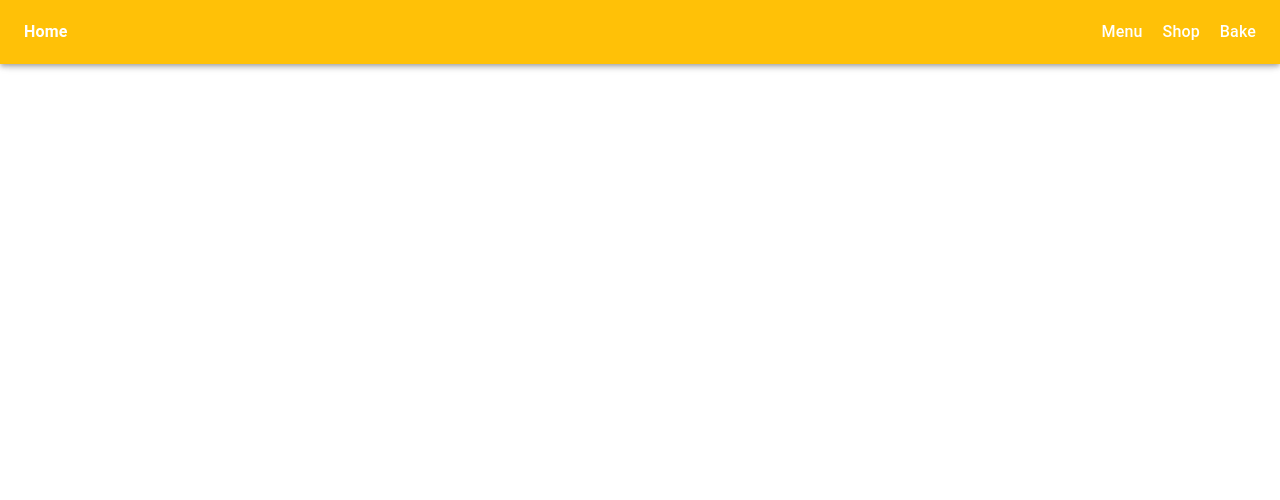
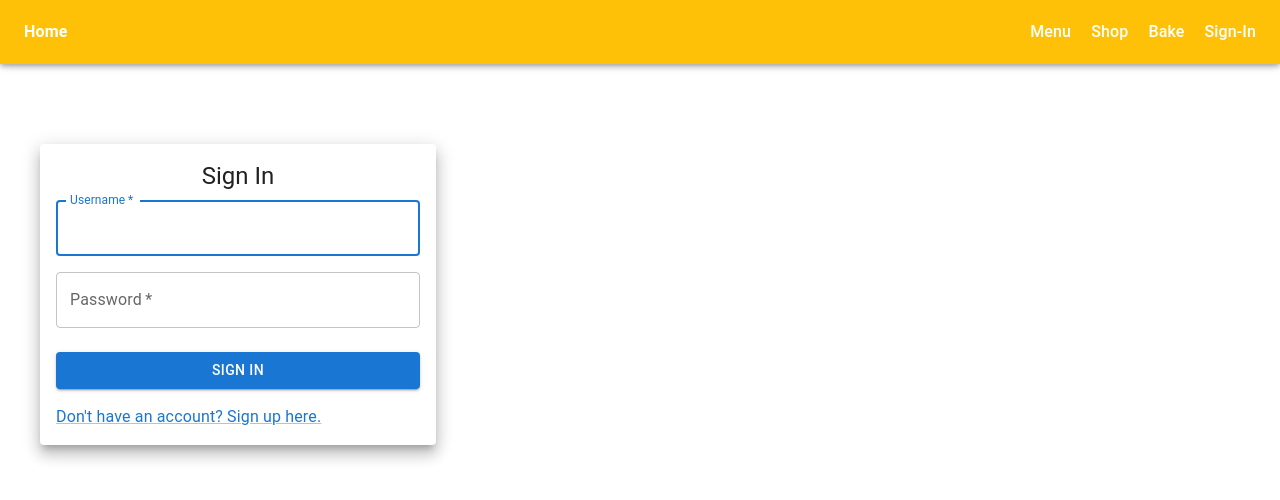
Before and after one commit to uclaacm/cookie-jar, a React (Vite) app: page /signin in a window 1280 px wide. Before the commit this address had no page. Shown: the top 500 px of the page. Built offline with nearby package versions, Linux system fonts and the light colour scheme.

Commit message:
Create sign-in page (#30)

```diff
--- a/src/App.tsx
+++ b/src/App.tsx
@@ -6,6 +6,7 @@ import Home from './components/Home'; // Import Home
 import Menu from './components/Menu'; // Import Menu
 import Shop from './components/Shop'; // Import Shop
 import Bake from './components/Bake'; // Import Bake
+import SignIn from './components/SignIn'; // Import SignIn
 
 const App: React.FC = () => {
   return (
@@ -15,6 +16,7 @@ const App: React.FC = () => {
         <Route path="/menu" element={<Menu />} />
         <Route path="/shop" element={<Shop />} />
         <Route path="/bake" element={<Bake />} />
+        <Route path="/signin" element={<SignIn />} />
       </Routes>
     </Layout>
   );
--- a/src/components/Layout.tsx
+++ b/src/components/Layout.tsx
@@ -44,6 +44,7 @@ const Layout: React.FC<LayoutProps> = ({ children }) => {
                     <Link to="/menu" style={{ color: 'white', textDecoration: 'none' }}>Menu</Link>
                     <Link to="/shop" style={{ color: 'white', textDecoration: 'none' }}>Shop</Link>
                     <Link to="/bake" style={{ color: 'white', textDecoration: 'none' }}>Bake</Link>
+                    <Link to="/signin" style={{ color: 'white', textDecoration: 'none' }}>Sign-In</Link>
                 </div>
             </Toolbar>
         </AppBar>
--- /dev/null
+++ b/src/components/SignIn.tsx
@@ -0,0 +1,57 @@
+import React from 'react';
+import { Button, Container, Link, Paper, Typography } from '@mui/material'
+import Box from '@mui/material/Box';
+import TextField from '@mui/material/TextField';
+
+
+const SignIn: React.FC = () => {
+
+  const handleSubmit = () => console.log('login')
+  return(
+    <Container maxWidth="xs">
+      <Paper elevation={10} sx={{ marginTop: 8, padding: 2 }}>
+        <Typography component='h1' variant="h5" sx={{ textAlign: "center" }}>
+          Sign In
+        </Typography>
+        <Box
+          component='form'
+          onSubmit={handleSubmit}
+          noValidate
+          sx={{ mt: 1 }}
+        >
+          <TextField
+            label='Username'
+            placeholder="Enter username"
+            fullWidth
+            required
+            autoFocus
+            sx={{ mb: 2 }}
+          />
+          <TextField
+            label='Password'
+            placeholder="Enter password"
+            fullWidth
+            required
+            type='password'
+            sx={{ mb: 2 }}
+          />
+          <Button
+            type="submit"
+            color='primary'
+            variant="contained"
+            fullWidth
+            sx={{ mt: 1, mb: 2 }}>
+            Sign In
+          </Button>
+          </Box>
+        <Typography>
+          <Link href="#">
+          Don't have an account? Sign up here.
+          </Link>
+        </Typography>
+      </Paper>
+    </Container>
+  );
+};
+
+export default SignIn;
```
Also changed, not shown: 1 other file (tests, documents, lock files or other folders).
